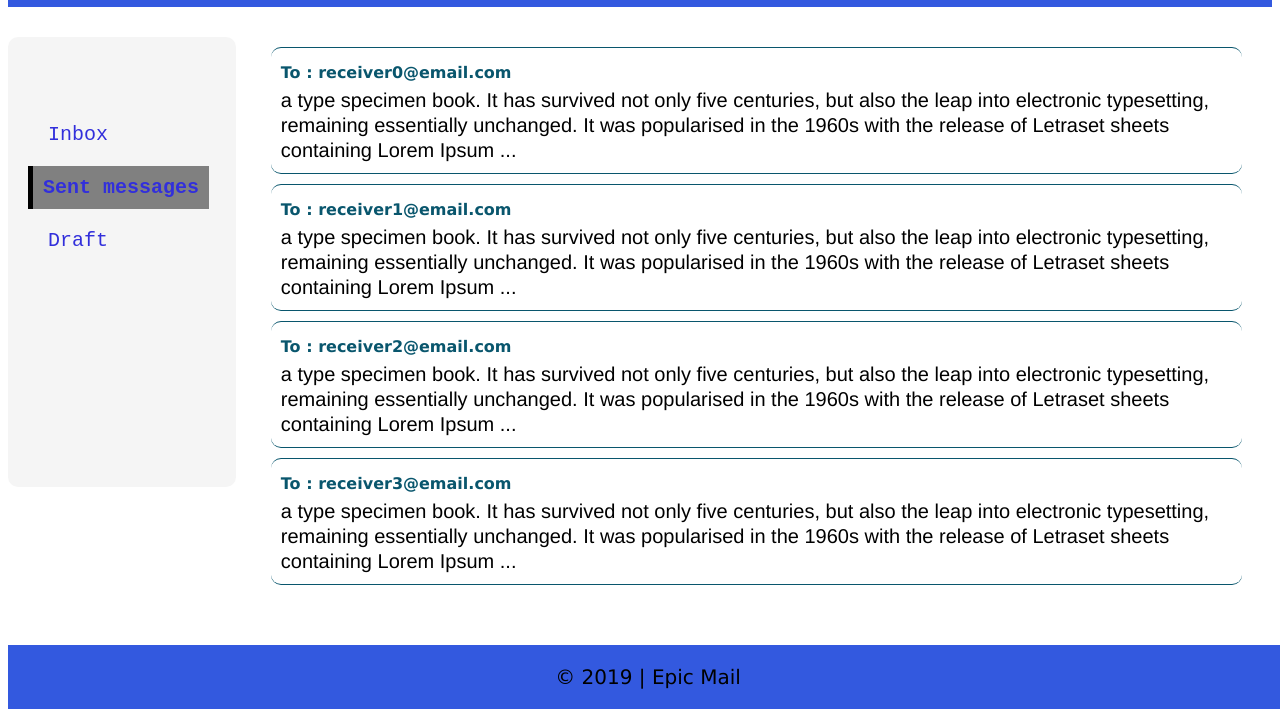
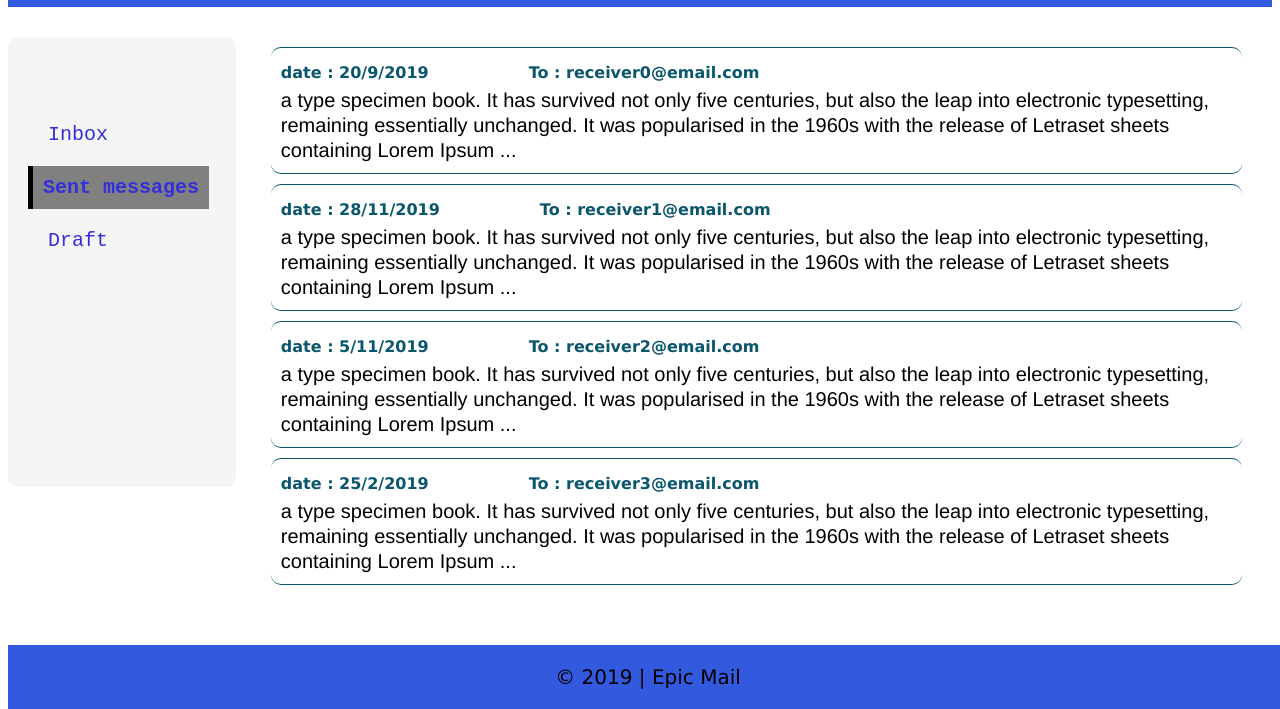
Before and after one commit to alainburindi/Epic_Mail, a plain HTML site: page UI/html/messages.html in a window 1280 px wide. Both pictures are taken after a click on the item "Sent messages". Shown: the part 91-800 px from the top of the page. Drawn offline with Linux system fonts and the light colour scheme.

Commit message:
allow user to view message's sent date

```diff
--- a/UI/css/messages.css
+++ b/UI/css/messages.css
@@ -143,8 +143,9 @@ main .message {
     line-height: 25px;
 }
 
-main .sender p {
-    /* float: left; */
+main .sender span {
+    float: left;
+    margin-right: 100px;
 }
 
 /* footer */
--- a/UI/js/messages.js
+++ b/UI/js/messages.js
@@ -76,8 +76,13 @@ function initSentMessage() {
         for (let index = 0; index < 4; index++) {
             let messageContainer = document.createElement("div");
             let senderElement = document.createElement("div");
-            let contentElement= document.createElement("div") ;
+            let contentElement= document.createElement("div");
             let fromElement = document.createTextNode("To : ");
+            let dateElement = document.createElement("span");
+            let day = getRandomNumber(1,30);
+            let month = getRandomNumber(1,12);
+            let year = 2019;
+            dateElement.innerHTML = "date : " +day+"/"+month+"/"+year;
             senderElement.classList += "sender";
             contentElement.classList += "message";
             messageContainer.classList += "messageContainer";
@@ -86,6 +91,7 @@ function initSentMessage() {
             let c = "a type specimen book.  It has survived not only five centuries, but also the leap into electronic typesetting, remaining essentially unchanged. It was popularised in the 1960s with the release of Letraset sheets containing Lorem Ipsum ...";
             senderElement.appendChild(fromElement);
             senderElement.appendChild( document.createTextNode(s));
+            senderElement.appendChild(dateElement);
             contentElement.appendChild(document.createTextNode(c));
             messageContainer.appendChild(senderElement);
             messageContainer.appendChild(contentElement);
@@ -95,4 +101,8 @@ function initSentMessage() {
     }
 
 }
+
+function getRandomNumber(min,max) {
+    return Math.floor(Math.random() * (max - min) + min);
+}
 //
```
